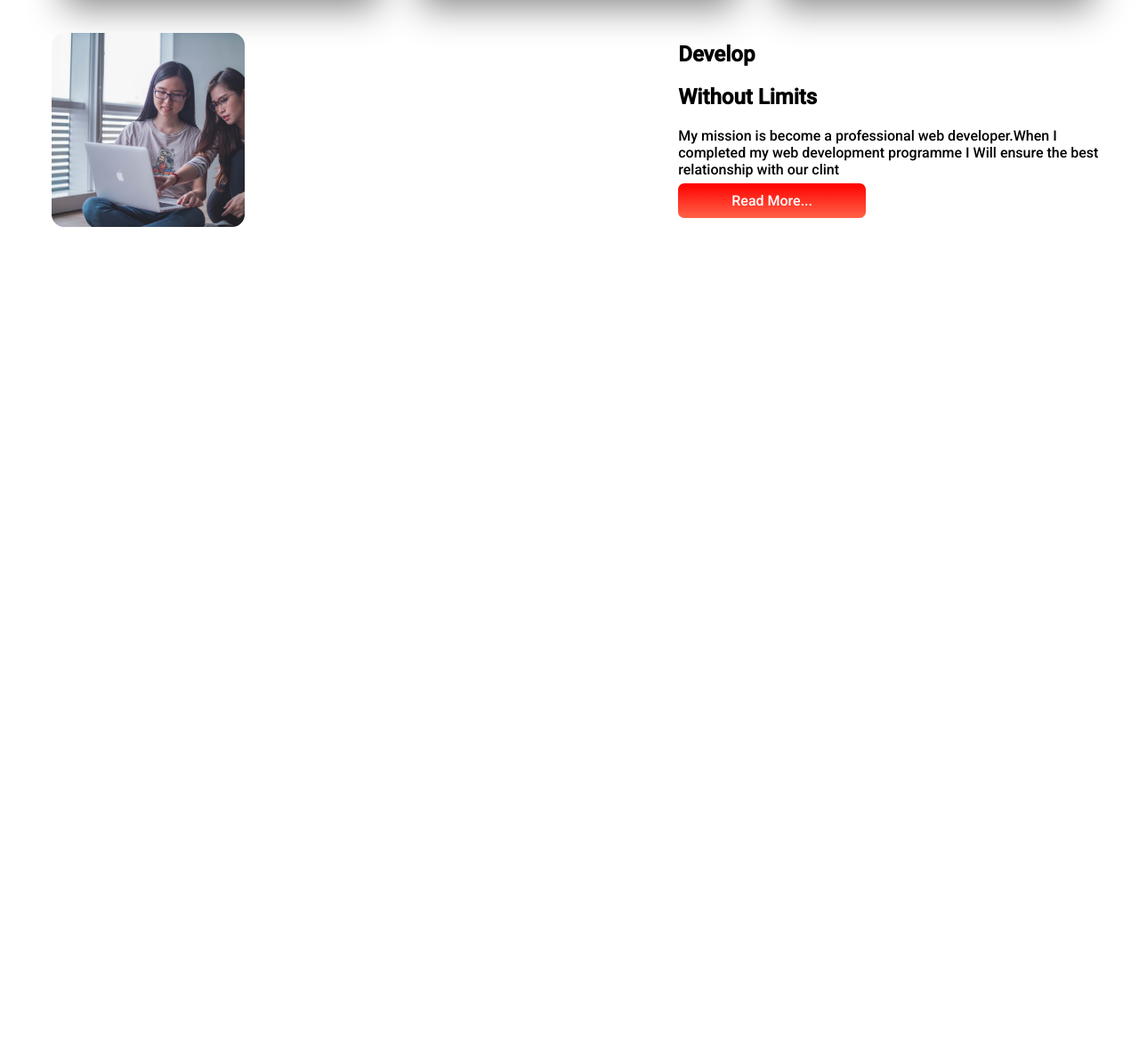
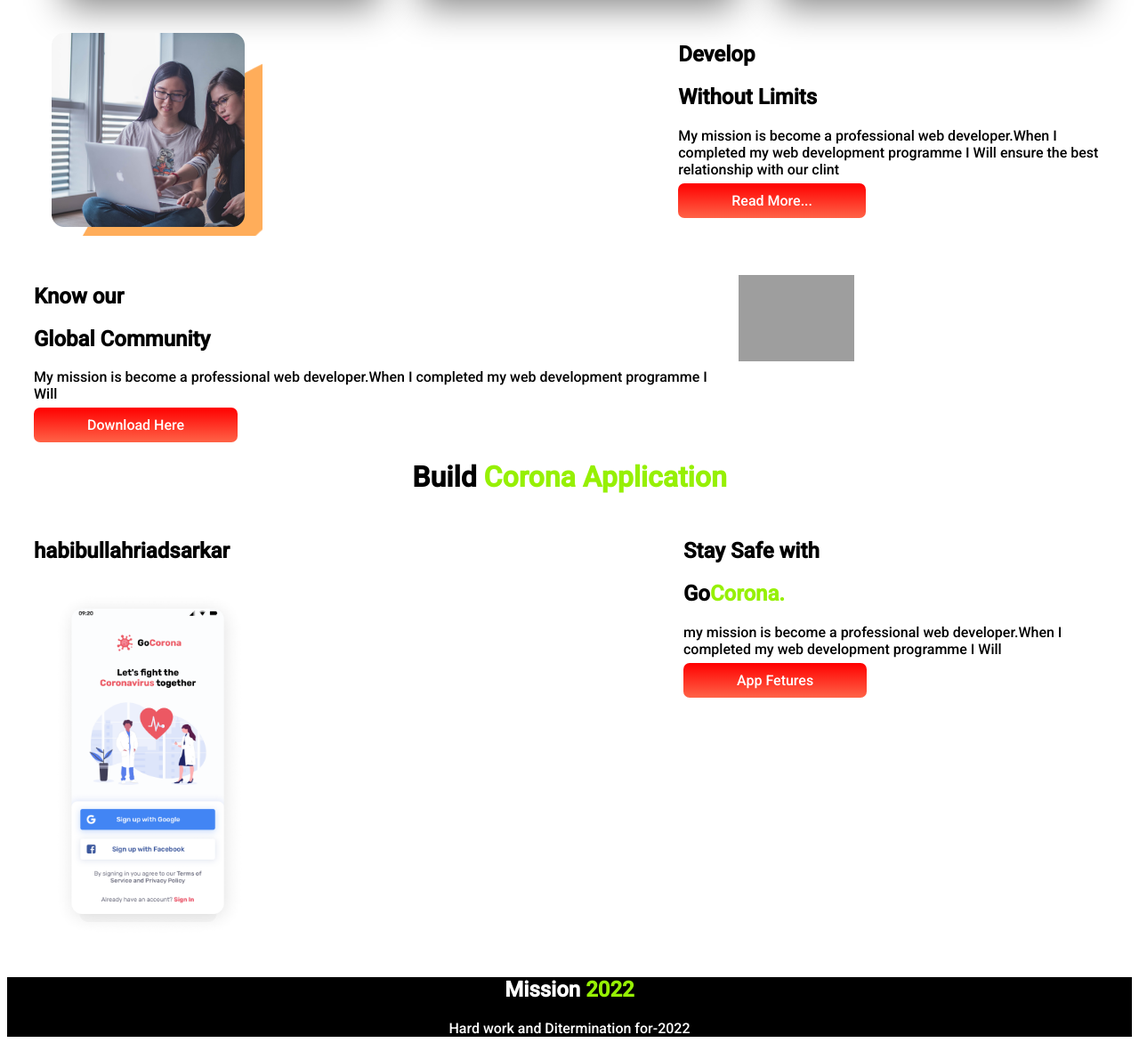
Before and after one commit to habibullahriad/mission-2022-repo, a plain HTML site: page index.html in a window 1280 px wide. Shown: the part 622-1803 px from the top of the page at 89% size. Before the commit the page ends 921 px from the top, so only its background shows below. Drawn offline with Linux system fonts and the light colour scheme; grey boxes are pictures that could not be loaded.

Commit message:
back added

```diff
--- a/index.html
+++ b/index.html
@@ -60,7 +60,7 @@
     </section>
     <section class="flex">
         <div>
-            <img class="img" src="images/pictures/coding.png">
+            <img id="bg1" class="img" src="images/pictures/coding.png">
         </div>
         <div>
             <h1>Develop</h1>
@@ -71,7 +71,42 @@
             <a class="link-button" target="_blank" href="https://www.google.com/">Read More...</a>
         </div>
     </section>
-
+    <section class="flex">
+        <div>
+            <h1>Know our</h1>
+            <h1>Global Community</h1>
+            <P> My mission is become a professional web developer.When I completed my web development
+                programme I Will </P>
+            <a class="link-button" target="_blank" href="https://www.youtube.com/">Download Here</a>
+        </div>
+        <div>
+            <img class="img" src="images/pictures/project.png">
+        </div>
+    </section>
+    <div class="text-align">
+        <h1> Build <span class="c">Corona Application</span></h1>
+    </div>
+    <section class="flex">
+        <div>
+            <h1>habibullahriadsarkar</h1>
+            <img class="img" src="images/pictures/app.png">
+        </div>
+        <div>
+            <h1>Stay Safe with</h1>
+            <h1>Go<span class="c">Corona.</span></h1>
+            <p>my mission is become a professional web developer.When I completed my web development
+                programme I Will </p>
+            <a class="link-button" target="_blank" href="https://www.google.com/">App Fetures</a>
+        </div>
+    </section>
+    <section id="last">
+        <div class="text-align">
+            <h1><span class="w">Mission </span><span class="c">2022</span></h1>
+            <footer class="w text-align">
+                <p>Hard work and Ditermination for-2022</p>
+            </footer>
+        </div>
+    </section>
 </body>
 
 </html>
--- a/style.css
+++ b/style.css
@@ -53,3 +53,14 @@ body{
     width: 50%;
     padding: 2%;
 }
+#bg1{
+    background-image: url(images/shapes/shape-1.png);
+}
+
+#last{
+    background-color: black;
+}
+.w{
+    color: white;
+
+}
```
